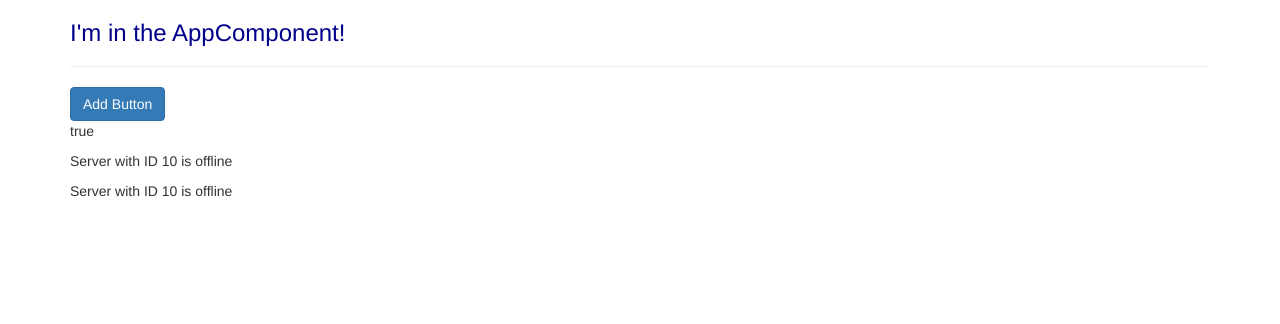
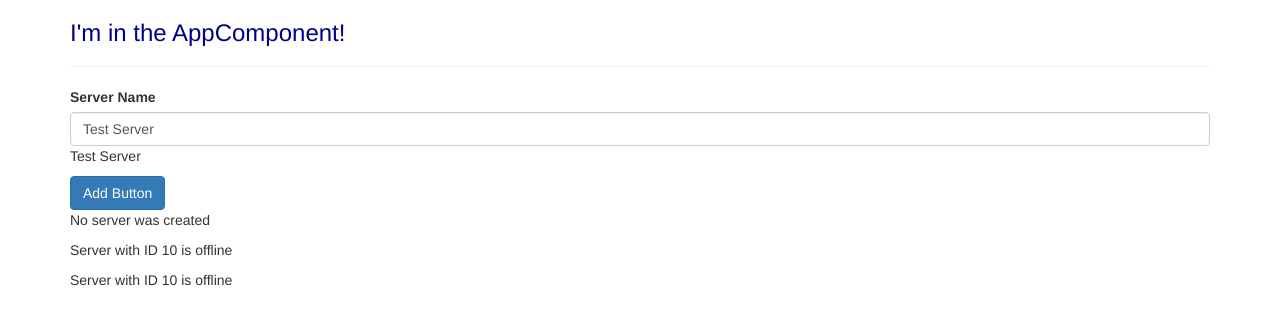
Before and after one commit to sujitacharya2005/AngularLearning, an Angular app in the folder FirstAngularApp/: page / in a window 1280 px wide. Shown: the top 324 px of the page. Built offline with nearby package versions, Linux system fonts and the light colour scheme.

Commit message:
two way binding

```diff
--- a/FirstAngularApp/src/app/app.module.ts
+++ b/FirstAngularApp/src/app/app.module.ts
@@ -5,6 +5,7 @@ import { NgModule } from '@angular/core';
 import { AppComponent } from './app.component';
 import { ServerComponent } from './server/server.component';
 import { ServersComponent } from './servers/servers.component';
+import { FormsModule } from '@angular/forms';
 
 @NgModule({
   declarations: [
@@ -13,7 +14,8 @@ import { ServersComponent } from './servers/servers.component';
     ServersComponent
   ],
   imports: [
-    BrowserModule
+    BrowserModule,
+    FormsModule
   ],
   providers: [],
   bootstrap: [AppComponent]
--- a/FirstAngularApp/src/app/servers/servers.component.html
+++ b/FirstAngularApp/src/app/servers/servers.component.html
@@ -1,9 +1,18 @@
+<!-- <label>Server Name</label>
+<input type="text" class="form-control"
+(input)="onUpdateServerName($event)"> -->
+<label>Server Name</label>
+<input type="text" class="form-control"
+[(ngModel)]="serverName">
+<p>{{serverName}}</p>
 <button
 class="btn btn-primary"
-[disabled]="!allowNewServer">Add Button</button>
+[disabled]="!allowNewServer"
+(click)="onCreateServer()">Add Button</button>
 <!-- string interpolation -->
 <!-- <p>{{allowNewServer}}</p> -->
 <!-- propery binding -->
-<p [innerText]="allowNewServer"></p>
+<!-- <p [innerText]="allowNewServer"></p> -->
+<p>{{serverCreationStatus}}</p>
 <app-server></app-server>
 <app-server></app-server>
--- a/FirstAngularApp/src/app/servers/servers.component.ts
+++ b/FirstAngularApp/src/app/servers/servers.component.ts
@@ -11,6 +11,8 @@ import { Component, OnInit } from '@angular/core';
 })
 export class ServersComponent implements OnInit {
   allowNewServer = false;
+  serverCreationStatus = 'No server was created';
+  serverName = 'Test Server';
   constructor() {
     setTimeout(() => {
       this.allowNewServer = true;
@@ -20,4 +22,10 @@ export class ServersComponent implements OnInit {
   ngOnInit() {
   }
 
+  onCreateServer() {
+    this.serverCreationStatus = 'Server was created!';
+  }
+  onUpdateServerName(event: Event) {
+    this.serverName = (<HTMLInputElement>event.target).value;
+  }
 }
```
